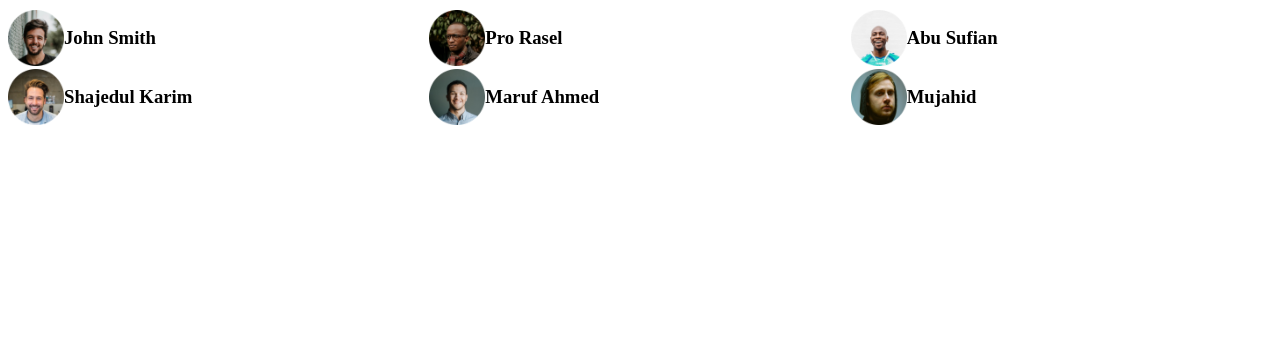
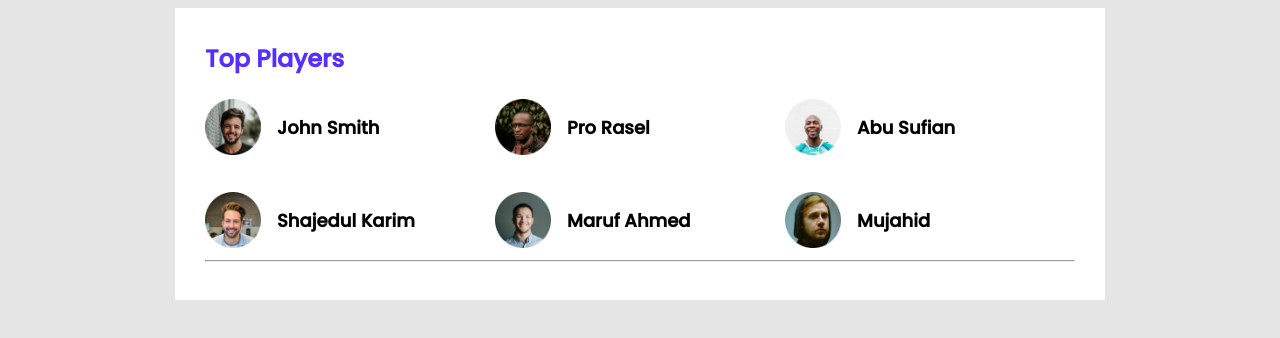
Before and after one commit to arif-dev1/leader-board, a plain HTML site: page index.html in a window 1280 px wide. Drawn offline with Linux system fonts and the light colour scheme.

Commit message:
class 4 done

```diff
--- a/css/style.css
+++ b/css/style.css
@@ -1,8 +1,37 @@
+/* Global CSS */
+
+/* fonts */
+
+@import url('https://fonts.googleapis.com/css2?family=Open+Sans:wght@300;400;500&family=Poppins:wght@500&family=Roboto:wght@100;300;400;500&display=swap');
+
+body {
+    font-family: 'Poppins', sans-serif;
+    background: #E5E5E5;
+}
+
+main {
+    display: flex;
+    justify-content: center;
+}
+
+.container {
+    width: 870px;
+    background-color: #fff;
+    padding: 30px;
+}
+
+
 /* Top Players Style */
+.section-title {
+    color: #562EFF;
+    font-size: 24px;
+    margin-top: 3px;
+}
 
 .players {
     display: grid;
     grid-template-columns: repeat(3, 1fr);
+    grid-row-gap: 30px;
 }
 
 .player {
@@ -14,3 +43,8 @@
     width: 56px;
     height: 56px;
 }
+
+.player-name {
+    padding-left: 16px;
+    font-size: 18px;
+}
--- a/index.html
+++ b/index.html
@@ -23,35 +23,37 @@
 
     <main>
 
-        <section>
+        <section class="container">
             <div class="top-players">
+                <h2 class="section-title">Top Players</h2>
                 <div class="players">
                     <div class="player">
                         <img src="./img/players/player-1.png" alt="">
-                        <h3>John Smith</h3>
+                        <h3 class="player-name">John Smith</h3>
                     </div>
                     <div class="player">
                         <img src="./img/players/player-2.png" alt="">
-                        <h3>Pro Rasel</h3>
+                        <h3 class="player-name">Pro Rasel</h3>
                     </div>
                     <div class="player">
                         <img src="./img/players/player-4.png" alt="">
-                        <h3>Abu Sufian</h3>
+                        <h3 class="player-name">Abu Sufian</h3>
                     </div>
                     <div class="player">
                         <img src="./img/players/player-3.png" alt="">
-                        <h3>Shajedul Karim</h3>
+                        <h3 class="player-name">Shajedul Karim</h3>
                     </div>
                     <div class="player">
                         <img src="./img/players/player-5.png" alt="">
-                        <h3>Maruf Ahmed</h3>
+                        <h3 class="player-name">Maruf Ahmed</h3>
                     </div>
                     <div class="player">
                         <img src="./img/players/player-6.png" alt="">
-                        <h3>Mujahid</h3>
+                        <h3 class="player-name">Mujahid</h3>
                     </div>
                 </div>
             </div>
+            <hr>
         </section>
 
     </main>
```
